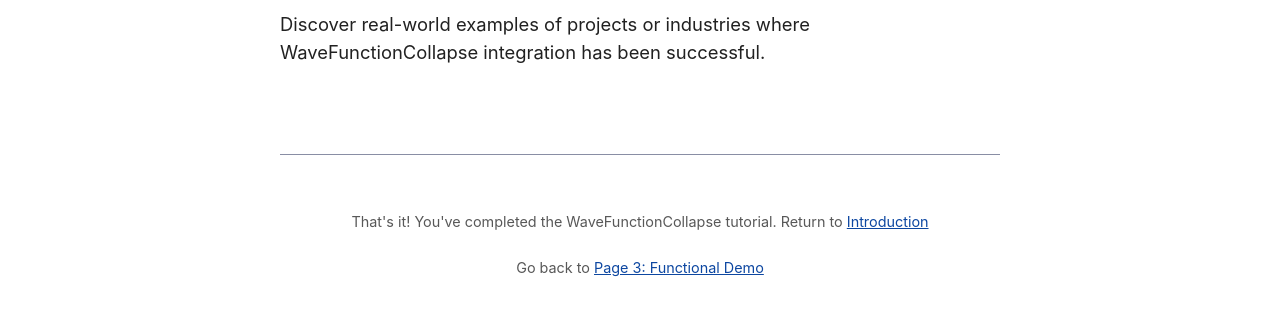
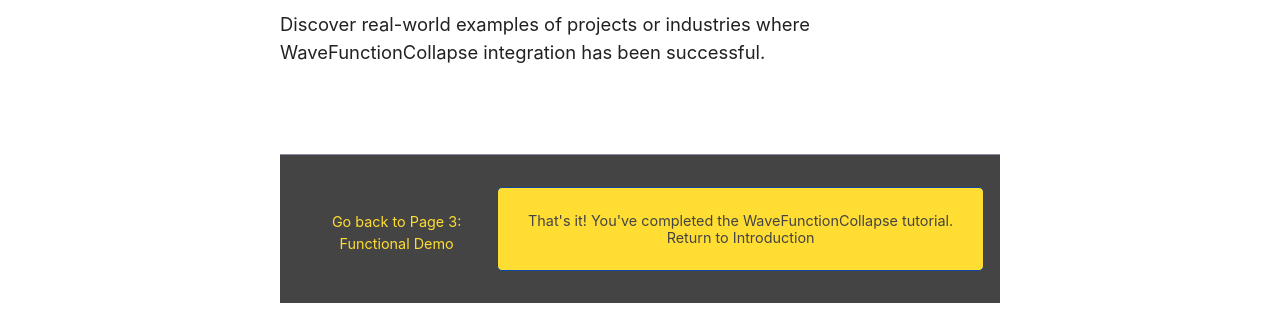
Before and after one commit to hans-min/mini-project-CAWEB, a plain HTML site: page page4.html in a window 1280 px wide. Shown: the part 719-1046 px from the top of the page. After the commit the page ends 1022 px from the top, so only its background shows below. Drawn offline with Linux system fonts and the light colour scheme.

Commit message:
change colors for buttons and links and modified footers to divs

```diff
--- a/page4.html
+++ b/page4.html
@@ -48,11 +48,10 @@
 
 
 
-        <footer>
-            <p>That's it! You've completed the WaveFunctionCollapse tutorial. Return to <a
-                    href="page1.html">Introduction</a></p>
-            <p>Go back to <a href="page3.html">Page 3: Functional Demo</a></p>
-        </footer>
+        <div class="navigation-section">
+            <button><a href="page1.html"> That's it! You've completed the WaveFunctionCollapse tutorial. Return to Introduction</a></button>
+            <p><a href="page3.html">Go back to Page 3: Functional Demo</a></p>
+        </div>
 
     </body>
 
--- a/simple.css
+++ b/simple.css
@@ -107,13 +107,24 @@ main {
   padding-top: 1.5rem;
 }
 
-body > footer {
+.navigation-section {
   margin-top: 4rem;
   padding: 2rem 1rem 1.5rem 1rem;
   color: var(--text-light);
   font-size: 0.9rem;
   text-align: center;
   border-top: 1px solid var(--border);
+  display: flex;
+  flex-direction: row-reverse;
+  justify-content: space-between;
+  background-color: var(--preformatted);
+
+}
+.navigation-section > button {
+    background-color: var(--marked);
+}
+.navigation-section > p > a {
+    color: var(--marked);
 }
 
 /* Format headers */
@@ -179,9 +190,13 @@ h3 {
 }
 
 /* Format links & buttons */
-a,
+a {
+  color: var(--preformatted);
+  text-decoration: none;
+}
 a:visited {
-  color: var(--accent);
+  /* color: var(--accent-bg); */
+  text-decoration: none;
 }
 
 a:hover {
```
Also changed, not shown: page1.html (+3 -3 lines), page2.html (+4 -4 lines), page3.html (+4 -4 lines).
